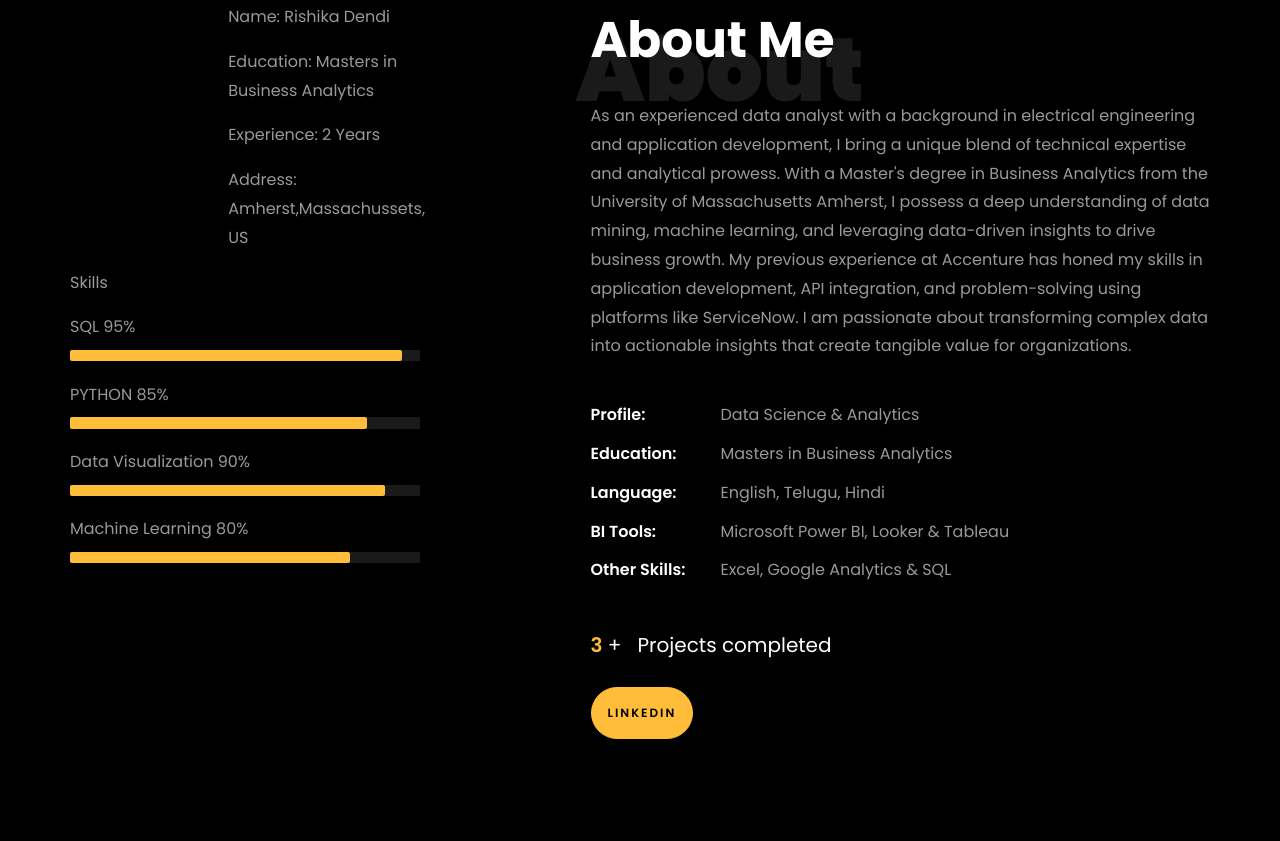
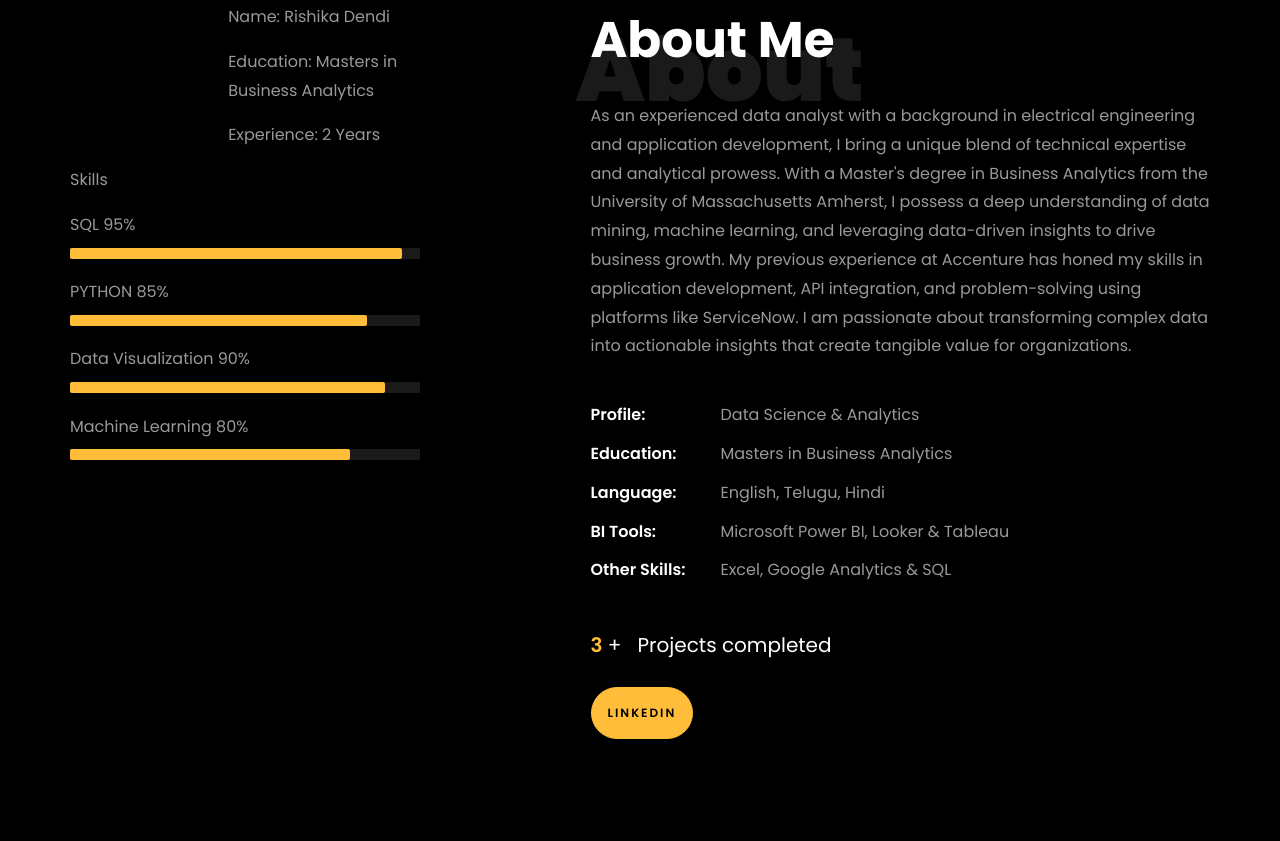
Before and after one commit to rishika0199/rishika.github, a plain HTML site: page index.html in a window 1280 px wide. Shown: the part 859-1700 px from the top of the page. Drawn offline with Linux system fonts and the light colour scheme; files whose address does not match are found by name.

Commit message:
Update index.html

```diff
--- a/index.html
+++ b/index.html
@@ -223,7 +223,7 @@
 										<p><span class="title-s">Name: </span> <span>Rishika Dendi</span></p>
 										<p><span class="title-s">Education: </span> <span>Masters in Business Analytics</span></p>
 										<p><span class="title-s">Experience: </span> <span>2 Years </span></p>
-										<p><span class="title-s">Address: </span> <span>Amherst,Massachussets, US</span></p>
+<!-- 										<p><span class="title-s">Address: </span> <span>Amherst,Massachussets, US</span></p> -->
 									  </div>
 									</div>
 								  </div>
@@ -482,8 +482,8 @@
           		<div class="icon d-flex align-items-center justify-content-center">
           			<span class="icon-map-signs"></span>
           		</div>
-          		<h3 class="mb-4">Address</h3>
-	            <p>Amherst, United States</p>
+<!--           		<h3 class="mb-4">Address</h3>
+	            <p>Amherst, United States</p> -->
 	          </div>
           </div>
           <div class="col-md-6 col-lg-3 d-flex ftco-animate">
```
